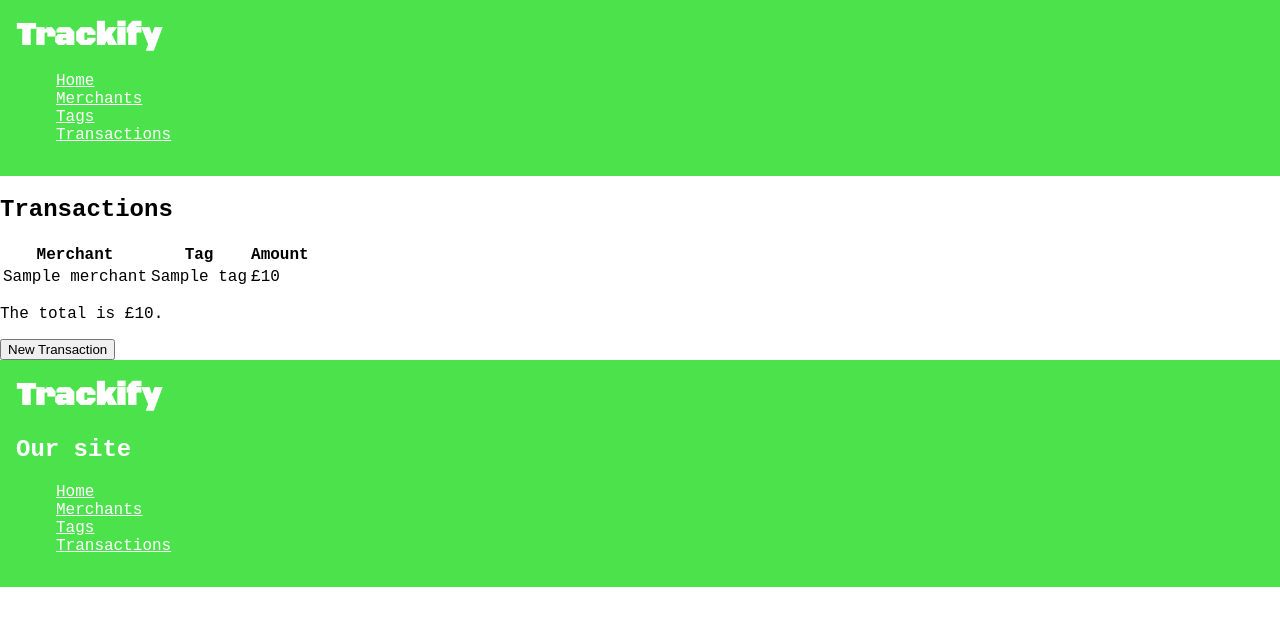
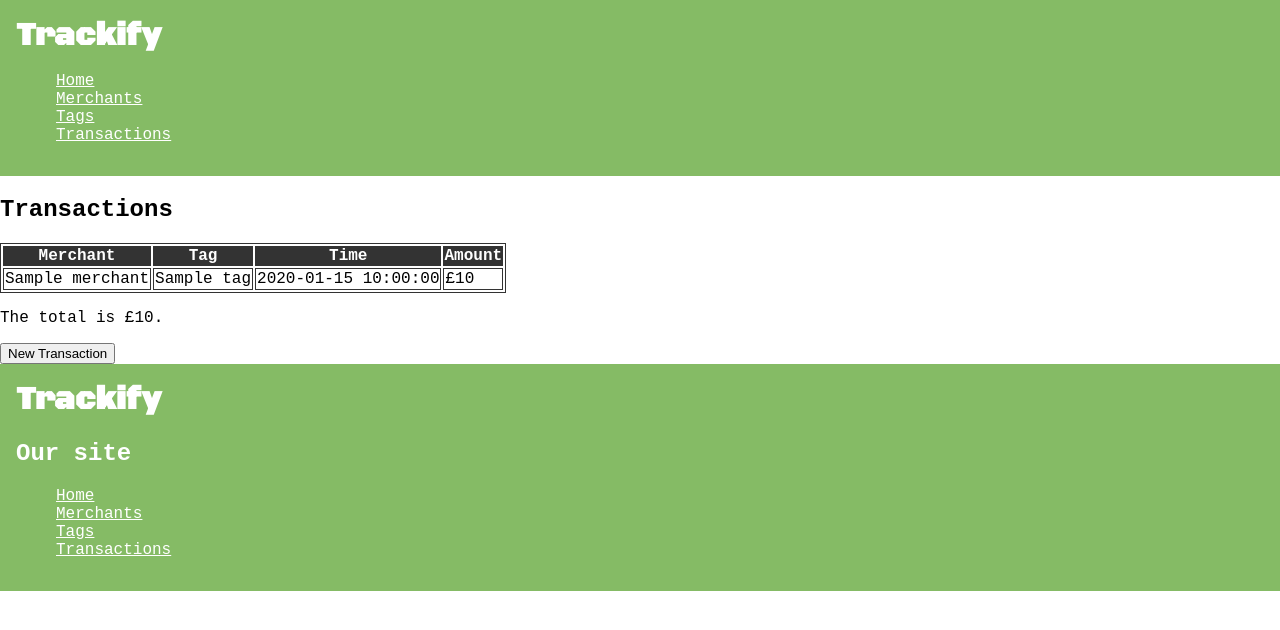
Before and after one commit to OleksiiK93/spending_tracker_project, a Flask app: page /transactions in a window 1280 px wide. Shown: the top 630 px of the page. Run offline with Flask 3, Linux system fonts and the light colour scheme; a database or web service that is not in the repository returns one stand-in record (values such as "Sample title"); some libraries are stand-ins or nearby versions.

Commit message:
Extension 2 completed

```diff
--- a/controllers/transactions_controller.py
+++ b/controllers/transactions_controller.py
@@ -23,8 +23,9 @@ def create_transaction():
     amount = request.form['amount']
     merchant_id = request.form['merchant_id']
     tag_id = request.form['tag_id']
+    timestamp = request.form['date_time']
     merchant = merchant_repository.select(merchant_id)
     tag = tag_repository.select(tag_id)
-    transaction = Transaction(merchant, tag, amount)
+    transaction = Transaction(merchant, tag, amount, timestamp)
     transaction_repository.save(transaction)
     return redirect("/transactions")
--- a/db/spending_tracker.sql
+++ b/db/spending_tracker.sql
@@ -18,5 +18,6 @@ CREATE TABLE transactions (
     id SERIAL PRIMARY KEY,
     merchant_id INT NOT NULL REFERENCES merchants(id),
     tag_id INT NOT NULL REFERENCES tags(id),
-    amount REAL
+    amount REAL,
+    timestamp TIMESTAMP
 );
--- a/models/transaction.py
+++ b/models/transaction.py
@@ -1,7 +1,8 @@
 class Transaction:
 
-    def __init__(self, merchant, tag, amount, id = None):
+    def __init__(self, merchant, tag, amount, timestamp, id = None):
         self.merchant = merchant
         self.tag = tag
         self.amount = amount
+        self.timestamp = timestamp
         self.id = id
--- a/repositories/transaction_repository.py
+++ b/repositories/transaction_repository.py
@@ -4,8 +4,8 @@ import repositories.merchant_repository as merchant_repository
 import repositories.tag_repository as tag_repository
 
 def save(transaction):
-    sql = "INSERT INTO transactions (merchant_id, tag_id, amount) VALUES (%s, %s, %s) RETURNING *"
-    values = [transaction.merchant.id, transaction.tag.id, transaction.amount]
+    sql = "INSERT INTO transactions (merchant_id, tag_id, amount, timestamp) VALUES (%s, %s, %s, %s) RETURNING *"
+    values = [transaction.merchant.id, transaction.tag.id, transaction.amount, transaction.timestamp]
     results = run_sql(sql, values)
     id = results[0]['id']
     transaction.id = id
@@ -13,12 +13,12 @@ def save(transaction):
 
 def select_all():
     transactions = []
-    sql = "SELECT * FROM transactions"
+    sql = "SELECT * FROM transactions ORDER BY timestamp DESC"
     results = run_sql(sql)
     for row in results:
         merchant = merchant_repository.select(row['merchant_id'])
         tag = tag_repository.select(row['tag_id'])
-        transaction = Transaction(merchant, tag, row['amount'], row['id'])
+        transaction = Transaction(merchant, tag, row['amount'], row['timestamp'], row['id'])
         transactions.append(transaction)
     return transactions
 
--- a/static/css/style.css
+++ b/static/css/style.css
@@ -3,12 +3,12 @@ body {
     margin: 0;
 }
 body > header {
-    background-color: rgb(76, 226, 76);
+    background-color: #85BB65;
     padding: 16px;
     color: white;
 }
 body > footer {
-    background-color: rgb(76, 226, 76);
+    background-color: #85BB65;
     padding: 16px;
     color: white;
     /* text-align: center; */
@@ -31,3 +31,12 @@ body > main > article {
     width: 70%;
     margin: auto;
 }
+
+table, td {
+  border: 1px solid #333;
+}
+
+thead {
+  background-color: #333;
+  color: #fff;
+}
--- a/templates/transactions/index.html
+++ b/templates/transactions/index.html
@@ -2,15 +2,19 @@
 {% block content %}
     <h2>Transactions</h2>
     <table>
+      <thead>
         <tr>
           <th>Merchant</th>
           <th>Tag</th>
+          <th>Time</th>
           <th>Amount</th>
         </tr>
+      </thead>
         {% for transaction in transactions %}
         <tr>
           <td>{{transaction.merchant.name}}</td>
           <td>{{transaction.tag.name}}</td>
+          <td>{{transaction.timestamp}}</td>
           <td>£{{transaction.amount}}</td>
         </tr>
         {% endfor %}
--- a/templates/transactions/new.html
+++ b/templates/transactions/new.html
@@ -22,6 +22,8 @@
       {% endfor %}
     </select><br>
 
+  <label for="date_time">Time of the transaction:</label>
+  <input type="datetime-local" id="date_time" name="date_time"><br>
 
   <label for="amount">Enter amount: £</label>
   <input type="number" name="amount" id="amount" min="0" step="0.01" value="0.00"><br>
```
Also changed, not shown: README.md.
